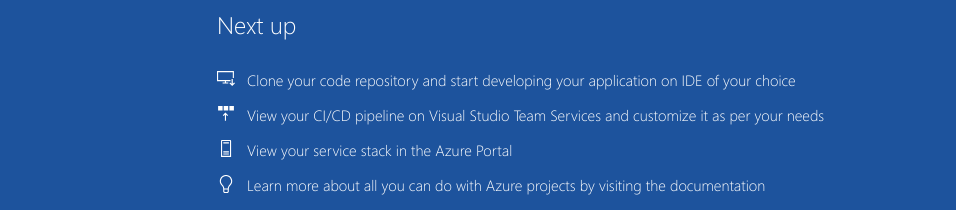
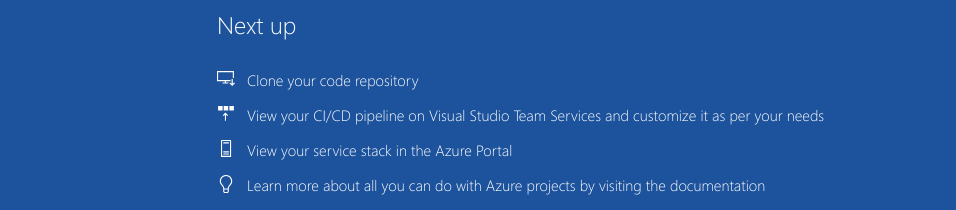
Before and after one commit to Rajkumar493/GitMergeAss, a plain HTML site: page index.html in a window 1280 px wide. Shown: the part 590-800 px from the top of the page, without its empty margins (8-964 px from the left). Drawn offline with Linux system fonts and the light colour scheme.

Commit message:
dev1 commit

```diff
--- a/index.html
+++ b/index.html
@@ -28,7 +28,7 @@
                             <div class="step-icon">
                                 <img src="img/cloneWhite.svg">
                             </div>
-                            <div class="step-text"><a href="https://go.microsoft.com/fwlink/?linkid=862409">Clone your code repository and start developing your application on IDE of your choice</a></div>
+                            <div class="step-text"><a href="https://go.microsoft.com/fwlink/?linkid=862409">Clone your code repository</a></div>
                         </div>
                         <div class="step">
                             <div class="step-icon">
```
